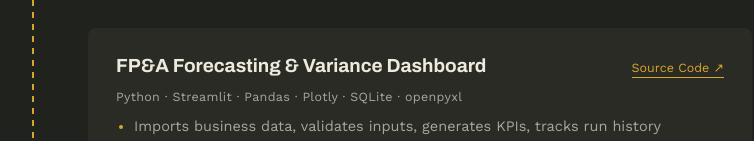
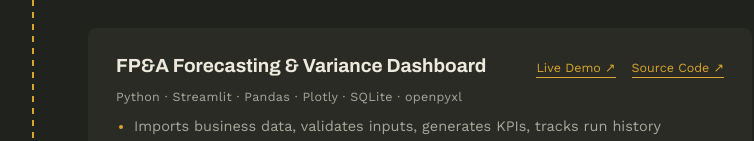
Before and after one commit to HarishKrishnaan/harish-portfolio, a Next.js app: page / in a window 1280 px wide. Shown: the part 1248-1389 px from the top of the page, without its empty margins (254-1008 px from the left). Built offline with nearby package versions, Linux system fonts and the light colour scheme.

Commit message:
minor editing of text in certain places and implementation of favicon

```diff
--- a/components/Projects.tsx
+++ b/components/Projects.tsx
@@ -1,15 +1,17 @@
 import Pitch from "./Pitch";
+
+type ProjectLink = {
+  label: string;
+  href: string;
+};
 
 type Project = {
   name: string;
   stack: string;
   bullets: string[];
-  linkLabel: string;
-  linkHref: string;
+  links: ProjectLink[];
 };
 
-// Update fpa's linkHref once the Streamlit app is deployed —
-// swap it from the GitHub source to the live share.streamlit.io URL.
 const projects: Project[] = [
   {
     name: "FP&A Forecasting & Variance Dashboard",
@@ -19,8 +21,10 @@ const projects: Project[] = [
       "SQLite-backed run history and automated Excel report exports",
       "Interactive dashboards for forecasting and variance analysis",
     ],
-    linkLabel: "Source Code ↗",
-    linkHref: "https://github.com/HarishKrishnaan/fpa-dashboard",
+    links: [
+      { label: "Live Demo ↗", href: "https://fpnadashboardhk.streamlit.app/" },
+      { label: "Source Code ↗", href: "https://github.com/HarishKrishnaan/fpa-dashboard" },
+    ],
   },
   {
     name: "Row Counter",
@@ -29,8 +33,9 @@ const projects: Project[] = [
       "Front-end counting application handling user actions, edge cases, and errors",
       "Tested across varied inputs, refined for usability and reliability",
     ],
-    linkLabel: "Source Code ↗",
-    linkHref: "https://github.com/HarishKrishnaan/Row-Counter",
+    links: [
+      { label: "Source Code ↗", href: "https://github.com/HarishKrishnaan/Row-Counter" },
+    ],
   },
 ];
 
@@ -44,14 +49,19 @@ export default function Projects() {
               <h3 className="font-display font-bold text-[19px] text-cream">
                 {p.name}
               </h3>
+              <div className="flex gap-4 flex-wrap">
+                {p.links.map((link) => (
                   <a
-                href={p.linkHref}
+                    key={link.label}
+                    href={link.href}
                     target="_blank"
                     rel="noreferrer"
                     className="text-[12.5px] text-gold border-b border-gold no-underline"
                   >
-                {p.linkLabel}
+                    {link.label}
                   </a>
+                ))}
+              </div>
             </div>
             <p className="text-[12.5px] text-soft my-2 tracking-wide">
               {p.stack}
```
Also changed, not shown: app/icon.svg (added). Lines whose indentation alone changed are shown as unchanged.
